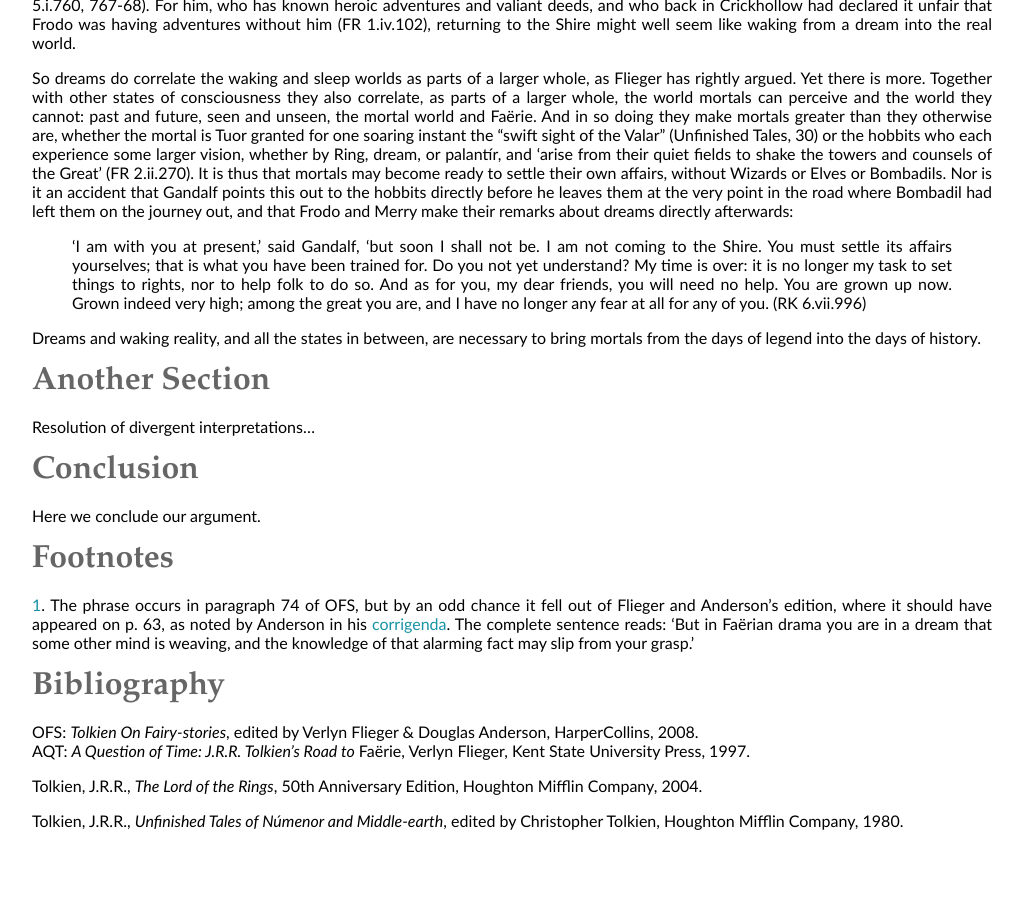
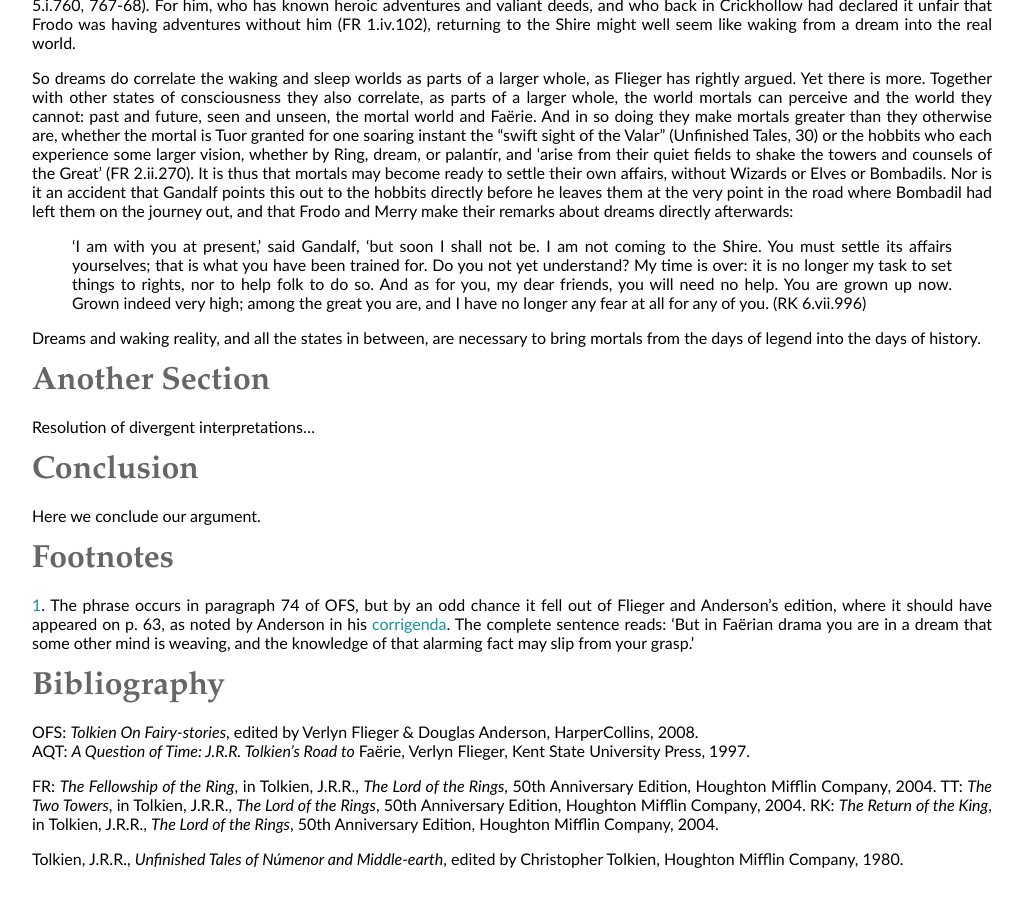
Before and after one commit to uoou/AWildernessOfDragons, a Jekyll site: the page built from essay.md, in a window 1280 px wide and 900 px high, scrolled down 4998 px. Shown: the whole window, without its empty margins (0-1023 px from the left). Built offline with Jekyll 4.4.1, drawn with Linux system fonts in a browser that asks for light colours; Markdown is read by kramdown in place of the engine named in the settings; before the commit the page ends 5860 px from its top, so only the background shows below that.

Commit message:
Update essay.md

```diff
--- a/essay.md
+++ b/essay.md
@@ -132,6 +132,8 @@
 OFS: *Tolkien On Fairy-stories*, edited by Verlyn Flieger & Douglas Anderson, HarperCollins, 2008.
 AQT: *A Question of Time: J.R.R. Tolkien's Road to* Faërie, Verlyn Flieger, Kent State University Press, 1997.
 
-Tolkien, J.R.R., *The Lord of the Rings*, 50th Anniversary Edition, Houghton Mifflin Company, 2004.
+FR: *The Fellowship of the Ring*, in Tolkien, J.R.R., *The Lord of the Rings*, 50th Anniversary Edition, Houghton Mifflin Company, 2004.
+TT: *The Two Towers*, in Tolkien, J.R.R., *The Lord of the Rings*, 50th Anniversary Edition, Houghton Mifflin Company, 2004.
+RK: *The Return of the King*, in Tolkien, J.R.R., *The Lord of the Rings*, 50th Anniversary Edition, Houghton Mifflin Company, 2004.
 
 Tolkien, J.R.R., *Unfinished Tales of N&uacute;menor and Middle-earth*, edited by Christopher Tolkien, Houghton Mifflin Company, 1980.
```
